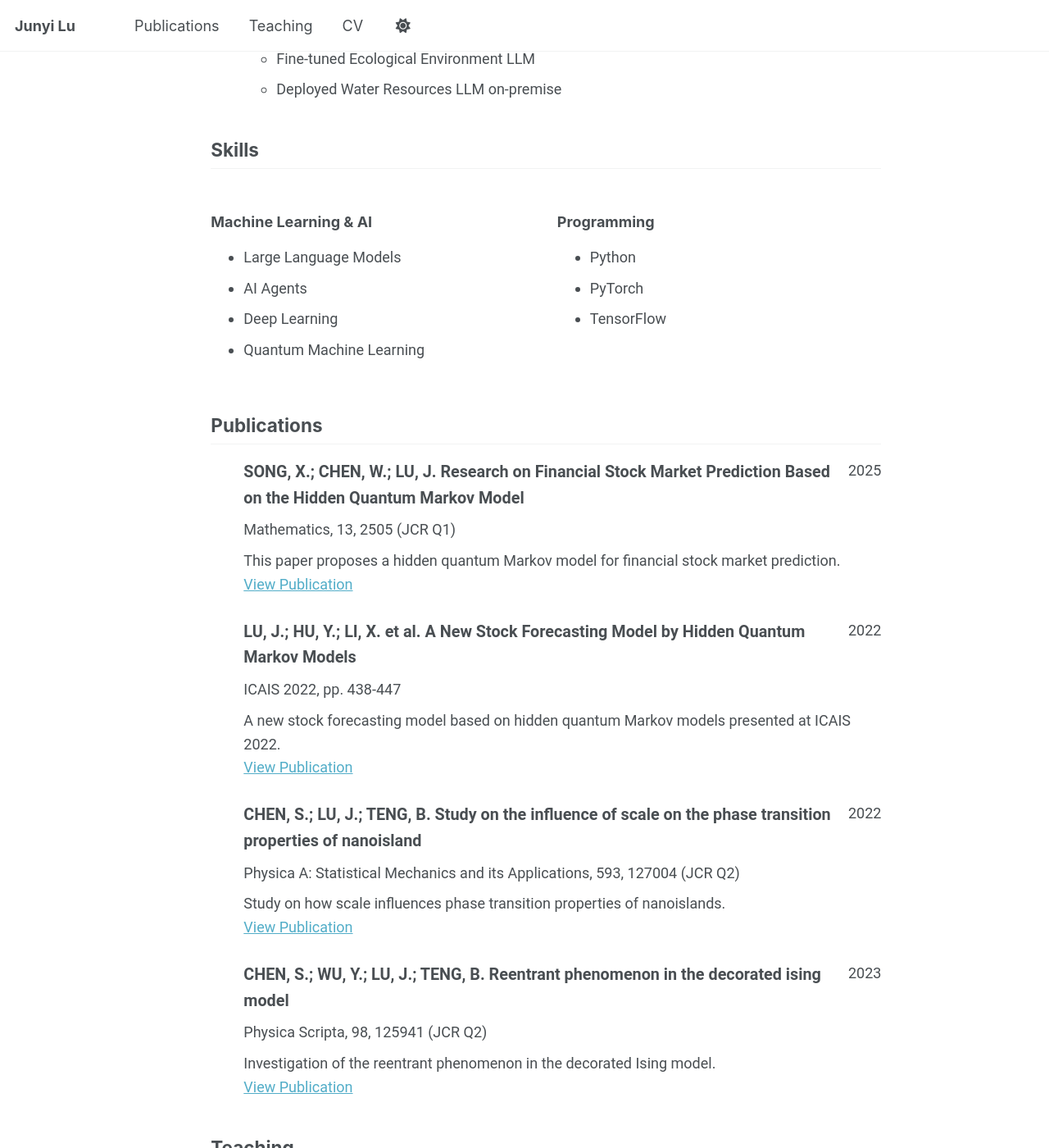
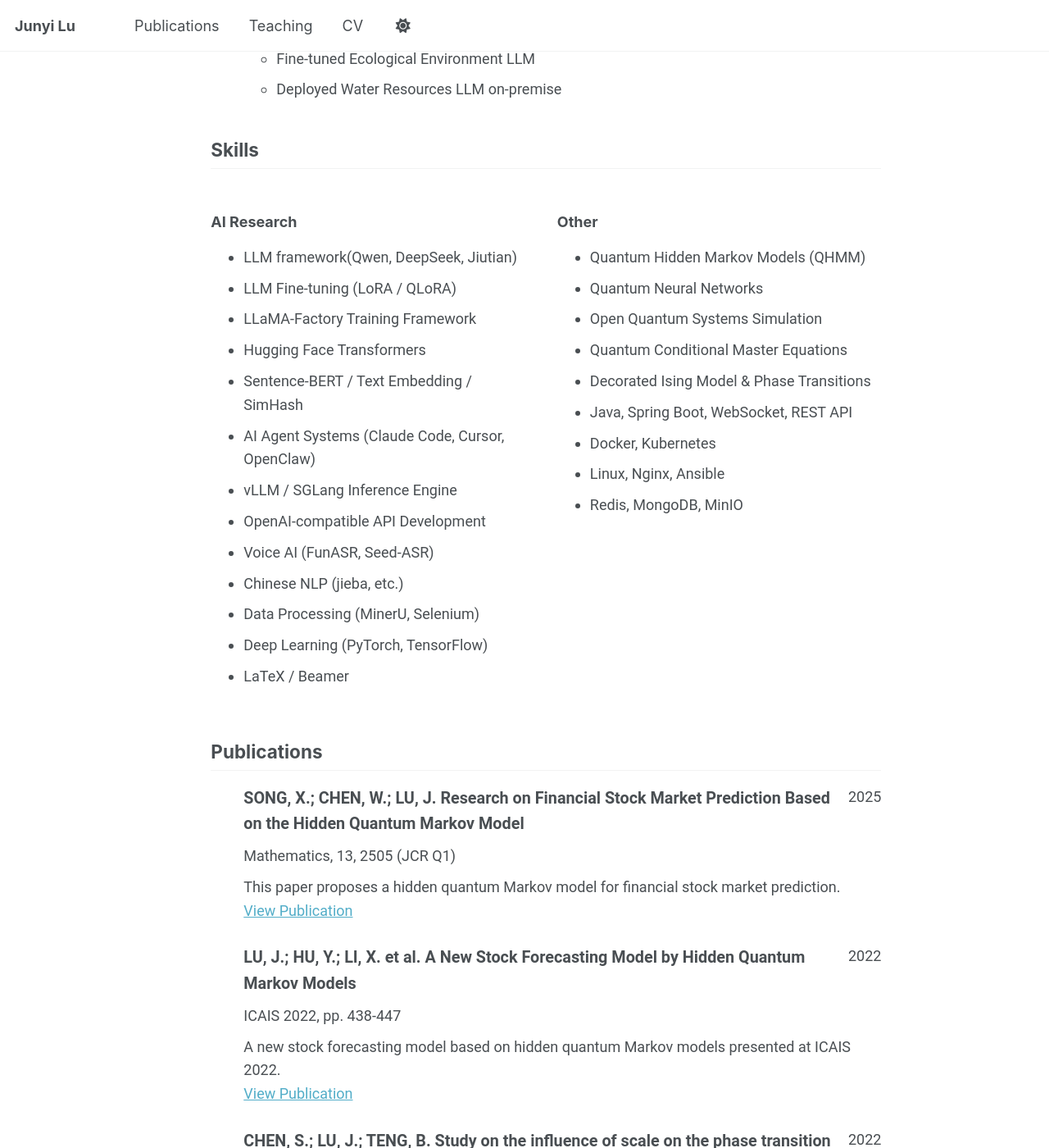
Before and after one commit to ljy623669155/ljy623669155.github.io, a Jekyll site: the page built from _pages/cv-json.md, in a window 1280 px wide and 1400 px high, scrolled down 1384 px. Shown: the whole window at 82% size. Built offline with Jekyll 4.4.1, drawn with Linux system fonts in a browser that asks for light colours; a script bundle is joined from its source files by our own code; library files that are not in the unit come from our copies.

Commit message:
feat: restructure skills into AI Research and Other

```diff
--- a/_data/cv.json
+++ b/_data/cv.json
@@ -164,12 +164,36 @@
   ],
   "skills": [
     {
-      "name": "Machine Learning & AI",
-      "keywords": ["Large Language Models", "AI Agents", "Deep Learning", "Quantum Machine Learning"]
+      "name": "AI Research",
+      "keywords": [
+        "LLM framework(Qwen, DeepSeek, Jiutian)",
+        "LLM Fine-tuning (LoRA / QLoRA)",
+        "LLaMA-Factory Training Framework",
+        "Hugging Face Transformers",
+        "Sentence-BERT / Text Embedding / SimHash",
+        "AI Agent Systems (Claude Code, Cursor, OpenClaw)",
+        "vLLM / SGLang Inference Engine",
+        "OpenAI-compatible API Development",
+        "Voice AI (FunASR, Seed-ASR)",
+        "Chinese NLP (jieba, etc.)",
+        "Data Processing (MinerU, Selenium)",
+        "Deep Learning (PyTorch, TensorFlow)",
+        "LaTeX / Beamer"
+      ]
     },
     {
-      "name": "Programming",
-      "keywords": ["Python", "PyTorch", "TensorFlow"]
+      "name": "Other",
+      "keywords": [
+        "Quantum Hidden Markov Models (QHMM)",
+        "Quantum Neural Networks",
+        "Open Quantum Systems Simulation",
+        "Quantum Conditional Master Equations",
+        "Decorated Ising Model & Phase Transitions",
+        "Java, Spring Boot, WebSocket, REST API",
+        "Docker, Kubernetes",
+        "Linux, Nginx, Ansible",
+        "Redis, MongoDB, MinIO"
+      ]
     }
   ],
 
```
